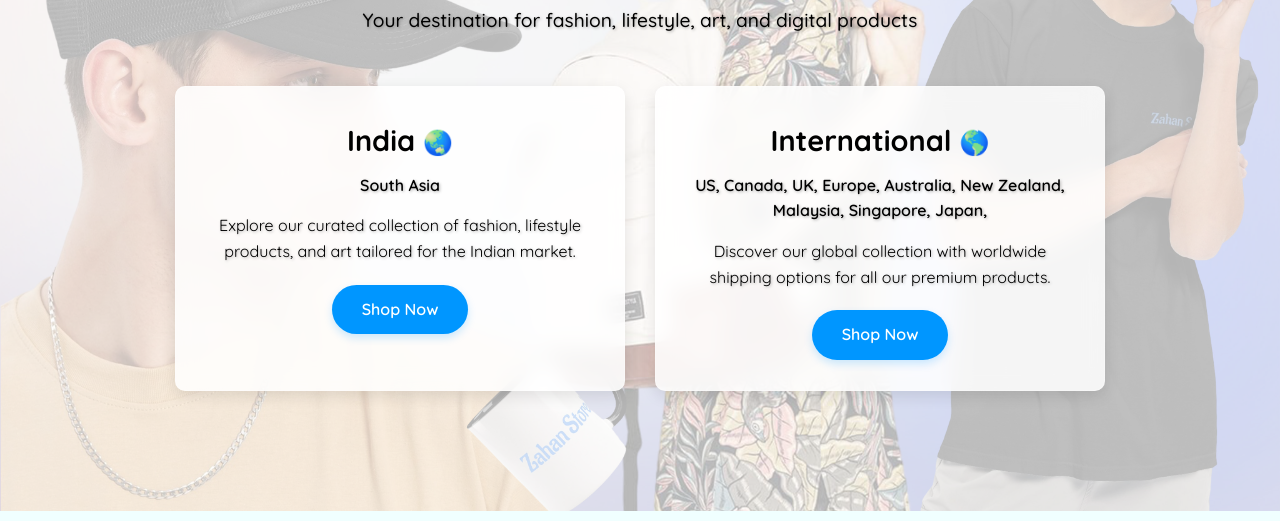
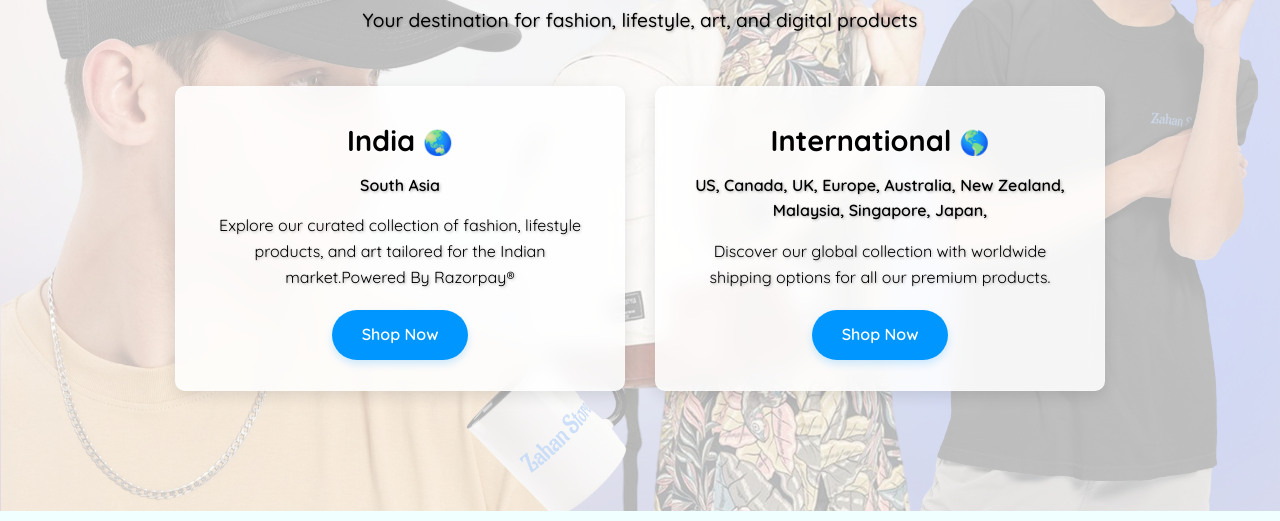
Before and after one commit to zahanstore/zahanportal, a plain HTML site: page Index.html in a window 1280 px wide. Shown: the part 279-800 px from the top of the page. Drawn offline with Linux system fonts and the light colour scheme.

Commit message:
Update Index.html

```diff
--- a/Index.html
+++ b/Index.html
@@ -563,7 +563,7 @@
                     <div class="gateway-card">
                         <h2>India <span class="emoji">🌏</span></h2>
                         <p class="region">South Asia</p>
-                        <p>Explore our curated collection of fashion, lifestyle products, and art tailored for the Indian market.</p>
+                        <p>Explore our curated collection of fashion, lifestyle products, and art tailored for the Indian market.Powered By Razorpay®</p>
                         <a href="https://pages.razorpay.com/stores/zahanstore" class="cta-button">Shop Now</a>
                     </div>
 
```
